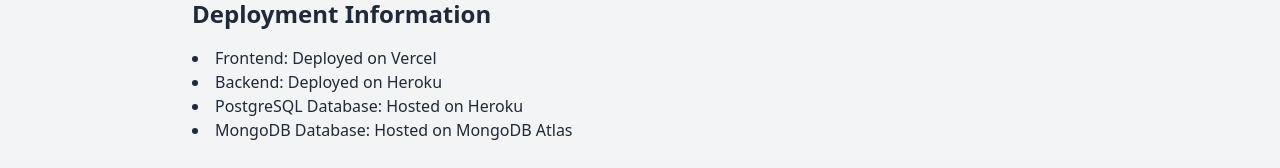
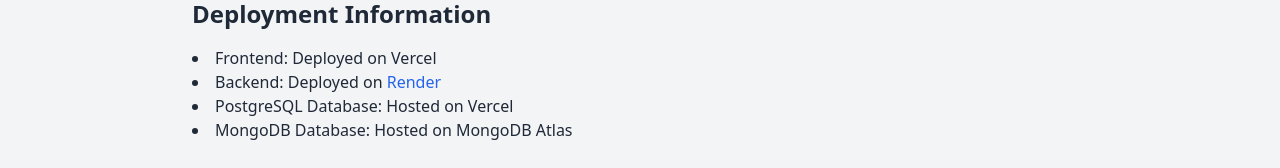
Before and after one commit to MukundSprinto/fe-week1-assignment, a Next.js app: page / in a window 1280 px wide. Shown: the part 654-822 px from the top of the page. Built offline with nearby package versions, Linux system fonts and the light colour scheme.

Commit message:
feat: update backend url

```diff
--- a/src/app/Providers.jsx
+++ b/src/app/Providers.jsx
@@ -4,7 +4,7 @@
 
 export default function Providers({children}) {
   const client = new ApolloClient({
-    uri: "http://localhost:3000/graphql/",
+    uri: "https://week-1-assignment-ep4t.onrender.com/graphql/",
     cache: new InMemoryCache(),
   });
 
--- a/src/app/page.js
+++ b/src/app/page.js
@@ -47,8 +47,8 @@
           <h2 className="text-2xl font-semibold mb-4">Deployment Information</h2>
           <ul className="list-disc list-inside">
             <li>Frontend: Deployed on Vercel</li>
-            <li>Backend: Deployed on Heroku</li>
-            <li>PostgreSQL Database: Hosted on Heroku</li>
+            <li>Backend: Deployed on <a href="https://week-1-assignment-ep4t.onrender.com" className="text-blue-600 dark:text-blue-400 hover:underline">Render</a></li>
+            <li>PostgreSQL Database: Hosted on Vercel</li>
             <li>MongoDB Database: Hosted on MongoDB Atlas</li>
           </ul>
         </section>
```
